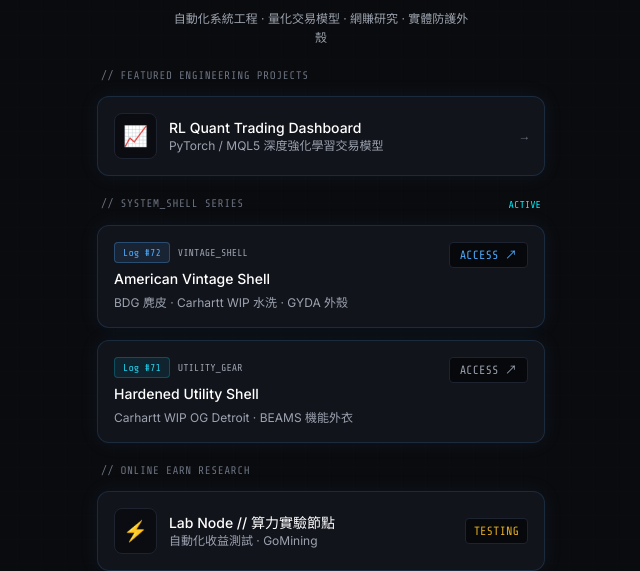
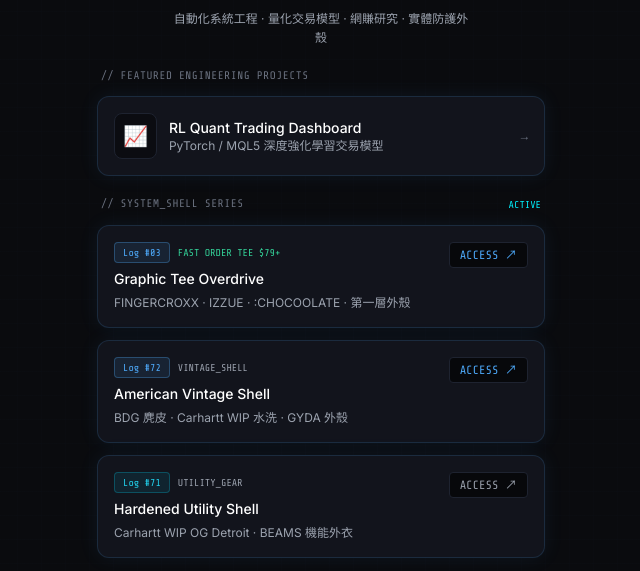
Before and after one commit to tn556/Int.rhythm, a plain HTML site: page index.html in a window 1280 px wide. Shown: the part 253-824 px from the top of the page, without its empty margins (319-959 px from the left). Drawn offline with nearby package versions, Linux system fonts and the light colour scheme.

Commit message:
Update index.html

```diff
--- a/index.html
+++ b/index.html
@@ -103,6 +103,26 @@
                 <div class="text-[11px] font-mono-tech text-gray-500 uppercase tracking-wider">// SYSTEM_SHELL SERIES</div>
                 <span class="text-[10px] font-mono-tech text-cyber-glow">ACTIVE</span>
             </div>
+
+                   <!-- Log #73 -->
+       <!-- Log #03 (or Log #73): Graphic Tee Overdrive -->
+<a href="http://hk.iteshop.com/sit/all/graphic-tee-collection?tscode=affhr_hk10072391&utm_source=retail&utm_medium=itesell_FastTSS26_6189" target="_blank" class="block group">
+    <div class="glow-box bg-cyber-card rounded-xl p-4 transition-all duration-300 group-hover:-translate-y-0.5">
+        <div class="flex justify-between items-start">
+            <div class="space-y-1.5">
+                <div class="flex items-center space-x-2">
+                    <span class="text-[10px] font-mono-tech px-2 py-0.5 rounded bg-cyber-accent/10 text-cyber-accent border border-cyber-accent/30">Log #03</span>
+                    <span class="text-[10px] font-mono-tech text-emerald-400">FAST ORDER TEE $79+</span>
+                </div>
+                <h2 class="text-sm font-medium text-white group-hover:text-cyber-glow transition-colors">Graphic Tee Overdrive</h2>
+                <p class="text-xs text-gray-400">FINGERCROXX · IZZUE · :CHOCOOLATE · 第一層外殼</p>
+            </div>
+            <span class="text-xs font-mono-tech text-cyber-accent px-2.5 py-1 rounded bg-black/60 border border-cyber-border group-hover:bg-cyber-accent group-hover:text-black transition-all">ACCESS ↗</span>
+        </div>
+    </div>
+</a>
+            </a>
+
 
             <!-- Log #72 -->
             <a href="http://hk.iteshop.com/sit/all?c=clothing%2523%2523%2523clothing_coatsjackets&tscode=affhr_hk10072391&utm_source=retail&utm_medium=itesell_SITFALL202610_6454" target="_blank" class="block group">
```
